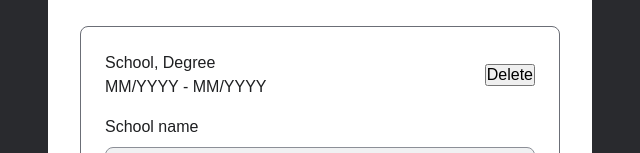
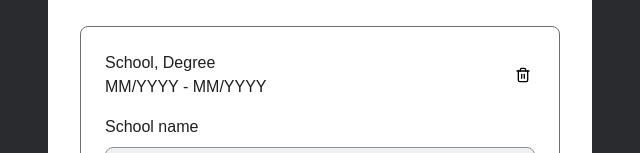
Before and after one commit to nofuenterr/cv-application, a React (Vite) app: page / in a window 1280 px wide. Both pictures are taken after typing "Sample", "Sample", "5551234", "name@example.com", "Sample" into the empty fields and a click on the button "+ Add education". Shown: the part 828-981 px from the top of the page, without its empty margins (0-640 px from the left). Built offline with nearby package versions, Linux system fonts and the light colour scheme.

Commit message:
feat: replace delete item button text with delete icon svg

```diff
--- /dev/null
+++ b/src/assets/DeleteIcon.jsx
@@ -0,0 +1,24 @@
+function DeleteIcon() {
+  return (
+    <svg
+      xmlns="http://www.w3.org/2000/svg"
+      width={16}
+      height={16}
+      viewBox="0 0 24 24"
+      fill="none"
+      stroke="currentColor"
+      strokeWidth={2}
+      strokeLinecap="round"
+      strokeLinejoin="round"
+      className="delete"
+    >
+      <path d="M10 11v6" />
+      <path d="M14 11v6" />
+      <path d="M19 6v14a2 2 0 0 1-2 2H7a2 2 0 0 1-2-2V6" />
+      <path d="M3 6h18" />
+      <path d="M8 6V4a2 2 0 0 1 2-2h4a2 2 0 0 1 2 2v2" />
+    </svg>
+  )
+}
+
+export default DeleteIcon
--- /dev/null
+++ b/src/components/DeleteItem.jsx
@@ -0,0 +1,12 @@
+import DeleteIcon from '../assets/DeleteIcon'
+import '../styles/DeleteItem.css'
+
+function DeleteItem({ onClick, itemID }) {
+  return (
+    <button className='delete-item' onClick={() => onClick(itemID)}>
+      <DeleteIcon />
+    </button>
+  )
+}
+
+export default DeleteItem
--- a/src/components/Item.jsx
+++ b/src/components/Item.jsx
@@ -1,4 +1,6 @@
+import '../assets/DeleteIcon.jsx'
 import '../styles/Item.css'
+import DeleteItem from './DeleteItem.jsx'
 
 function getHeader(section, item) {
   let title1
@@ -57,9 +59,10 @@ function Item({ section, item, deleteItem, onClick, active, children }) {
           <p>{itemTitle}</p>
           <p>{itemDate}</p>
         </div>
-        <button onClick={() => deleteItem(item.id)}>
-          Delete
-        </button>
+        <DeleteItem
+          onClick={deleteItem}
+          itemID={item.id}
+        />
       </div>
       {active ? children : null}
     </li>
--- /dev/null
+++ b/src/styles/DeleteItem.css
@@ -0,0 +1,8 @@
+.delete-item {
+  display: grid;
+  place-content: center;
+  padding: 0.25rem;
+  background-color: transparent;
+  border: none;
+  cursor: pointer;
+}
```
